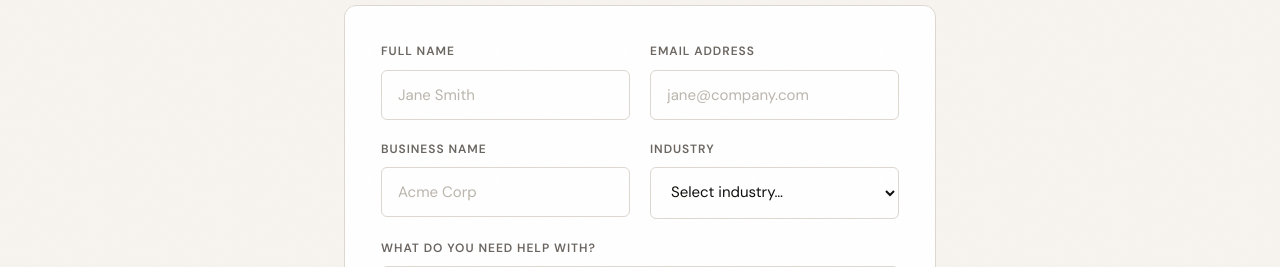
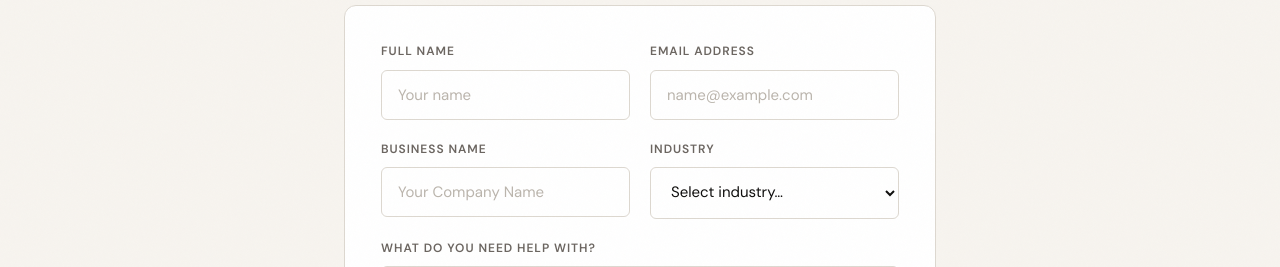
Before and after one commit to Arion2/Smart-Lead-Intake-Portal, a Next.js app: page / in a window 1280 px wide. Shown: the part 382-649 px from the top of the page. Built offline with nearby package versions, Linux system fonts and the light colour scheme; a web font is replaced by a local one.

Commit message:
placeholder updates

```diff
--- a/src/app/page.tsx
+++ b/src/app/page.tsx
@@ -344,7 +344,7 @@ export default function HomePage() {
                 type="text"
                 value={form.name}
                 onChange={handleChange}
-                placeholder="Jane Smith"
+                placeholder="Your name"
                 className={`field-input ${errors.name ? 'error' : ''}`}
                 autoComplete="name"
               />
@@ -362,7 +362,7 @@ export default function HomePage() {
                 type="email"
                 value={form.email}
                 onChange={handleChange}
-                placeholder="jane@company.com"
+                placeholder="name@example.com"
                 className={`field-input ${errors.email ? 'error' : ''}`}
                 autoComplete="email"
               />
@@ -384,7 +384,7 @@ export default function HomePage() {
                 type="text"
                 value={form.business_name}
                 onChange={handleChange}
-                placeholder="Acme Corp"
+                placeholder="Your Company Name"
                 className={`field-input ${errors.business_name ? 'error' : ''}`}
                 autoComplete="organization"
               />
```
